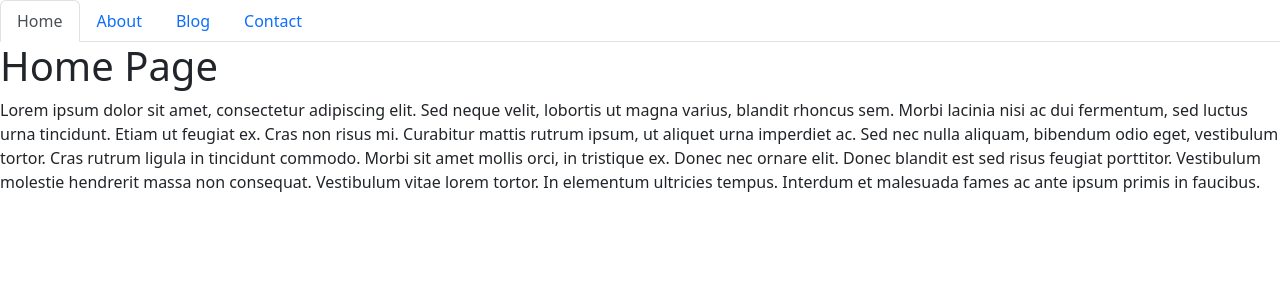
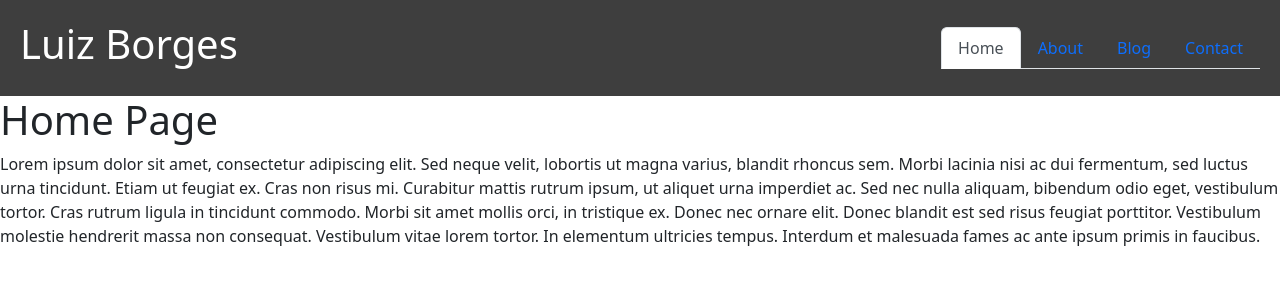
Before and after one commit to luizborges146/luizborges-portfolio, a React (Create React App) app: page / in a window 1280 px wide. Shown: the top 300 px of the page. Built offline with nearby package versions, Linux system fonts and the light colour scheme.

Commit message:
Create a new Component called Header that will handle all the the header information

```diff
--- /dev/null
+++ b/src/components/Header.js
@@ -0,0 +1,13 @@
+import React from "react";
+import NavTabs from "./NavTabs";
+import '../style/App.css'
+
+export default function Header ({currentPage, handlePageChange}) {
+    return (
+        <header className ="header">
+            <h1>Luiz Borges</h1>
+            <NavTabs currentPage = {currentPage} handlePageChange = {handlePageChange}></NavTabs>
+        </header>
+    )
+
+}
--- a/src/components/PortfolioContainer.js
+++ b/src/components/PortfolioContainer.js
@@ -1,9 +1,9 @@
 import React, { useState } from 'react';
-import NavTabs from './NavTabs';
-import Home from './pages/Home';
-import About from './pages/About';
-import Blog from './pages/Blog';
-import Contact from './pages/Contact';
+import Header from './Header';
+import Home from '../pages/Home';
+import About from '../pages/About';
+import Blog from '../pages/Blog';
+import Contact from '../pages/Contact';
 
 export default function PortfolioContainer() {
   const [currentPage, setCurrentPage] = useState('Home');
@@ -27,7 +27,7 @@ export default function PortfolioContainer() {
   return (
     <div>
       {/* We are passing the currentPage from state and the function to update it */}
-      <NavTabs currentPage={currentPage} handlePageChange={handlePageChange} />
+      <Header currentPage={currentPage} handlePageChange={handlePageChange} />
       {/* Here we are calling the renderPage method which will return a component  */}
       {renderPage()}
     </div>
--- a/src/components/pages/Contact.js
+++ b/src/pages/Contact.js
@@ -3,7 +3,7 @@ import React from 'react';
 export default function Contact() {
   return (
     <div>
-      <h1>Contact Page</h1>
+      <h1>Contact Page!!!</h1>
       <p>
         Integer cursus bibendum sem non pretium. Vestibulum in aliquet sem, quis
         molestie urna. Aliquam semper ultrices varius. Aliquam faucibus sit amet
--- /dev/null
+++ b/src/style/App.css
@@ -0,0 +1,22 @@
+.header {
+    display: flex;
+    align-items: center;
+    justify-content: space-between;
+    background-color: #3e3e3e;
+    color:white;
+    padding:20px
+}
+
+.nav-tabs {
+    list-style: none;
+}
+
+.nav-item {
+    color:green;
+    list-style: none;
+}
+
+.nav-link {
+    color:green;
+    list-style: none;
+}
```
Also changed, not shown: src/pages/About.js (renamed from src/components/pages/About.js), src/pages/Blog.js (renamed from src/components/pages/Blog.js), src/pages/Home.js (renamed from src/components/pages/Home.js).
